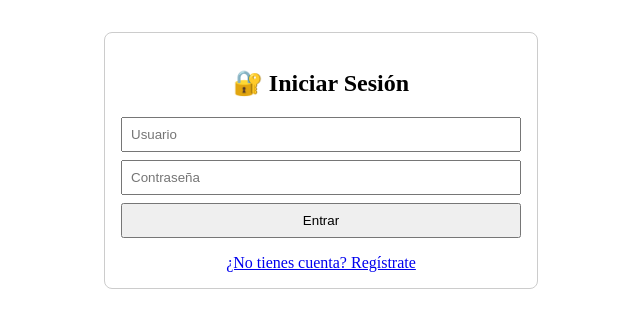
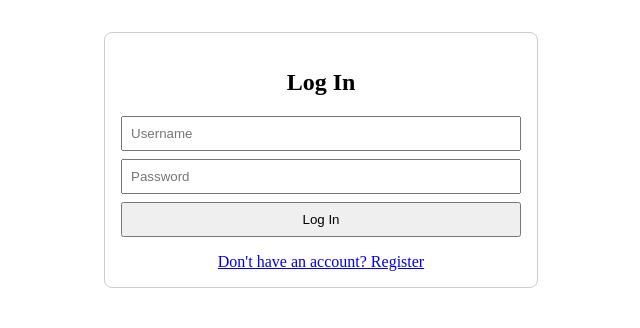
Before and after one commit to dalthonmh/todoapp-web, a Vue app: page /login in a window 1280 px wide. Shown: the top 328 px of the page, without its empty margins (319-959 px from the left). Built offline with nearby package versions, Linux system fonts and the light colour scheme; no server answers.

Commit message:
chore: change to english and add github workflow to build in dev and prod envs

```diff
--- a/src/components/Login.vue
+++ b/src/components/Login.vue
@@ -8,22 +8,22 @@
       border-radius: 8px;
     "
   >
-    <h2 style="text-align: center">🔐 Iniciar Sesión</h2>
+    <h2 style="text-align: center">Log In</h2>
 
     <form @submit.prevent="submit" style="display: flex; flex-direction: column; gap: 0.5rem">
-      <input v-model="username" placeholder="Usuario" required style="padding: 0.5rem" />
+      <input v-model="username" placeholder="Username" required style="padding: 0.5rem" />
       <input
         v-model="password"
         type="password"
-        placeholder="Contraseña"
+        placeholder="Password"
         required
         style="padding: 0.5rem"
       />
-      <button type="submit" style="padding: 0.5rem">Entrar</button>
+      <button type="submit" style="padding: 0.5rem">Log In</button>
     </form>
 
     <div style="text-align: center; margin-top: 1rem">
-      <router-link to="/registro">¿No tienes cuenta? Regístrate</router-link>
+      <router-link to="/register">Don't have an account? Register</router-link>
     </div>
   </div>
 </template>
--- a/src/components/Register.vue
+++ b/src/components/Register.vue
@@ -8,22 +8,22 @@
       border-radius: 8px;
     "
   >
-    <h2 style="text-align: center">📝 Registrarse</h2>
+    <h2 style="text-align: center">Register</h2>
 
     <form @submit.prevent="submit" style="display: flex; flex-direction: column; gap: 0.5rem">
-      <input v-model="username" placeholder="Usuario" required style="padding: 0.5rem" />
+      <input v-model="username" placeholder="Username" required style="padding: 0.5rem" />
       <input
         v-model="password"
         type="password"
-        placeholder="Contraseña"
+        placeholder="Password"
         required
         style="padding: 0.5rem"
       />
-      <button type="submit" style="padding: 0.5rem">Registrarse</button>
+      <button type="submit" style="padding: 0.5rem">Register</button>
     </form>
 
     <div style="text-align: center; margin-top: 1rem">
-      <router-link to="/login">¿Ya tienes cuenta? Inicia sesión</router-link>
+      <router-link to="/login">Already have an account? Log In</router-link>
     </div>
   </div>
 </template>
--- a/src/components/TodoList.vue
+++ b/src/components/TodoList.vue
@@ -8,11 +8,11 @@
       border-radius: 8px;
     "
   >
-    <h2 style="text-align: center">📋 Tus tareas</h2>
+    <h2 style="text-align: center">Tasks</h2>
 
     <form @submit.prevent="add" style="display: flex; gap: 0.5rem; margin-bottom: 1rem">
-      <input v-model="title" placeholder="Nueva tarea" style="flex: 1; padding: 0.5rem" />
-      <button type="submit" style="padding: 0.5rem 1rem">Agregar</button>
+      <input v-model="title" placeholder="New task" style="flex: 1; padding: 0.5rem" />
+      <button type="submit" style="padding: 0.5rem 1rem">Add</button>
     </form>
 
     <ul style="list-style: none; padding: 0">
@@ -33,7 +33,7 @@
           </span>
         </div>
         <button @click="remove(todo._id)" style="color: red; border: none; background: none">
-          ❌
+          🗑️
         </button>
       </li>
     </ul>
@@ -56,7 +56,7 @@ const router = useRouter()
 
 const token = localStorage.getItem('token') || sessionStorage.getItem('token')
 
-// Redirigir si no hay token
+// Redirect to login if not authenticated
 if (!token) {
   router.push('/login')
 }
--- a/src/router/index.js
+++ b/src/router/index.js
@@ -6,7 +6,7 @@ import TodoList from '../components/TodoList.vue'
 const routes = [
   { path: '/', component: TodoList },
   { path: '/login', component: Login },
-  { path: '/registro', component: Register },
+  { path: '/register', component: Register },
 ]
 
 const router = createRouter({
```
Also changed, not shown: 2 other files (tests, documents, lock files or other folders).
